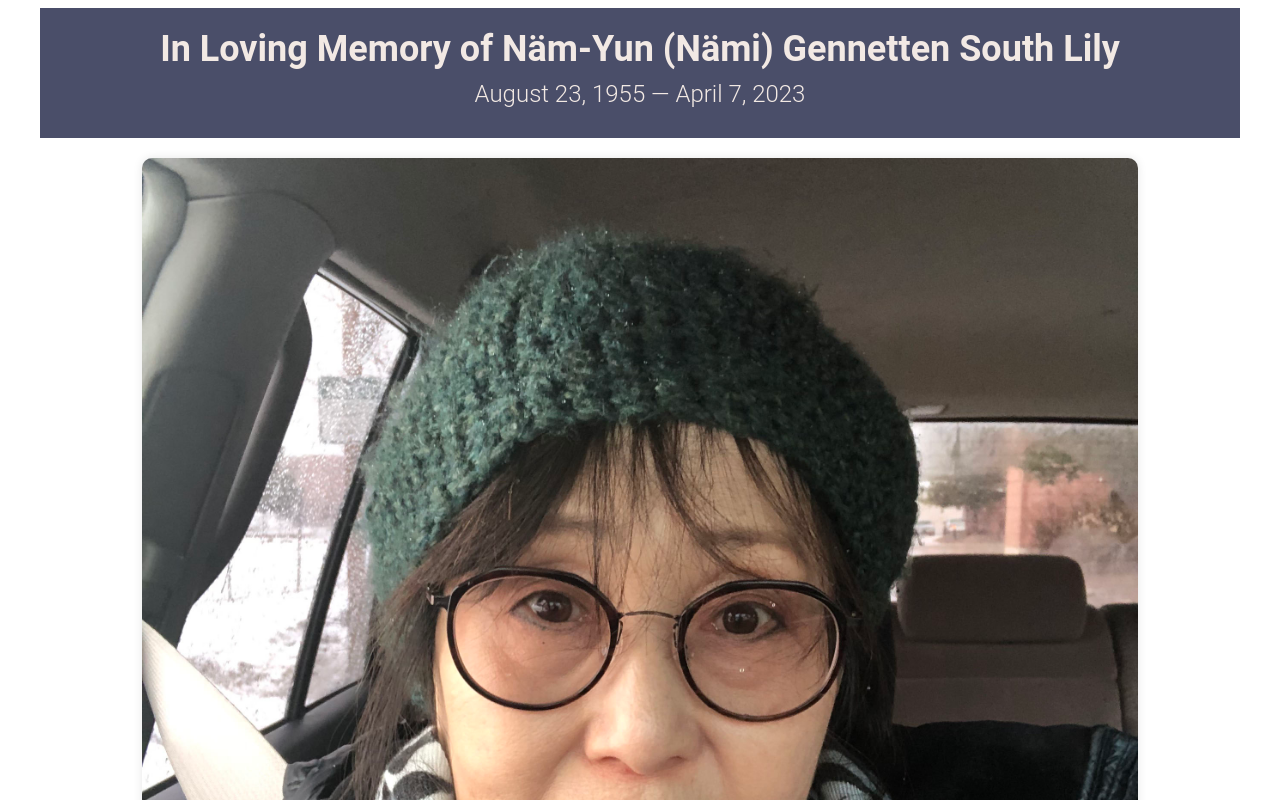
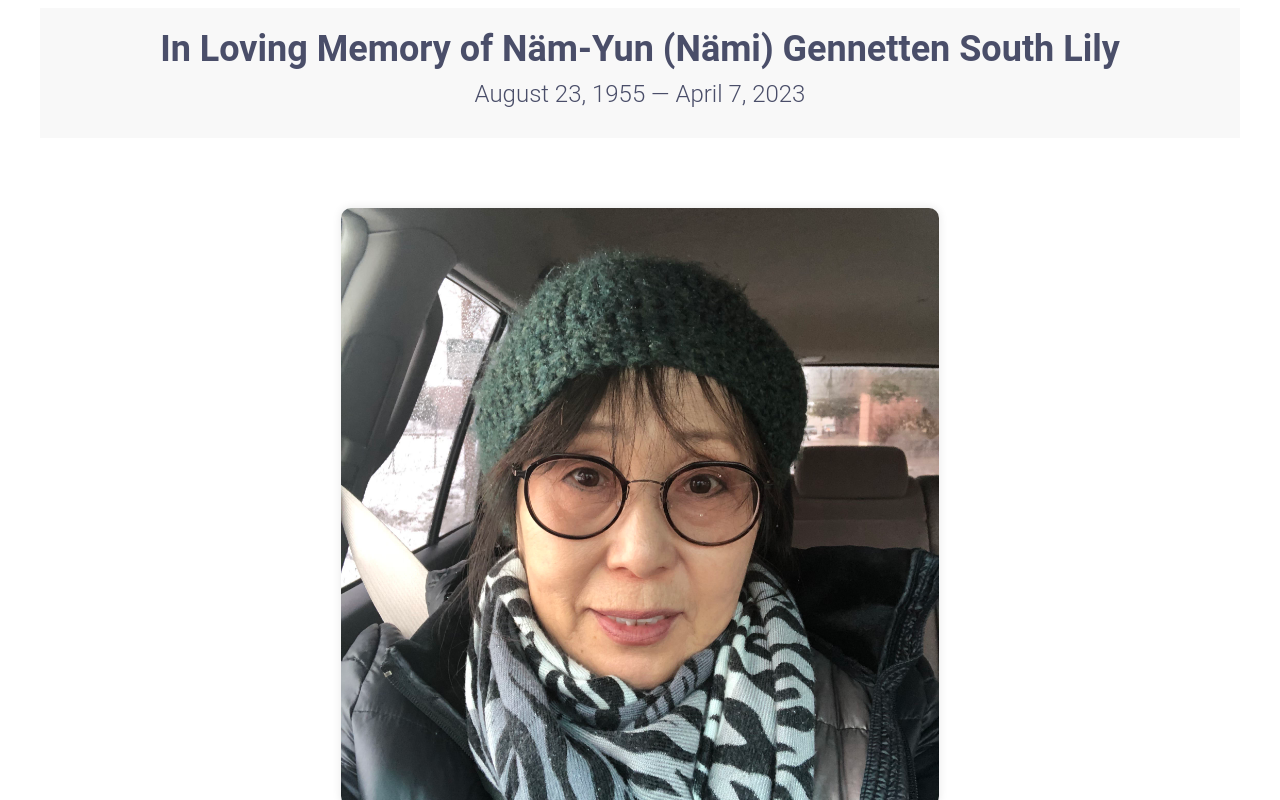
Before and after one commit to dgennetten/mausoleum, a plain HTML site: page src/nami.html in a window 1280 px wide. Shown: the top 800 px of the page. Drawn offline with Linux system fonts and the light colour scheme.

Commit message:
adjusted colors - eulogy pages

```diff
--- a/src/nami.html
+++ b/src/nami.html
@@ -6,8 +6,8 @@
       --primary-color: #4a4e69;
       --secondary-color: #9a8c98;
       --tertiary-color: #c9ada7;
-      --quaternary-color: #f2e9e4;
-      --quinary-color: #e76f51;
+      --quaternary-color: #f8f8f8;
+      --quinary-color: #e0e0e0;
     }
 
     /* Define the font family */
@@ -30,8 +30,8 @@
     .header {
       grid-column: 1 / 13;
       grid-row: 1 / 2;
-      background-color: var(--primary-color);
-      color: var(--quaternary-color);
+      background-color: var(--quaternary-color);
+      color: var(--primary-color);
       padding: 20px;
       text-align: center;
     }
@@ -68,10 +68,11 @@
     }
 
     .image img {
-      width: 100%;
+      width: 60%;
       height: auto;
       border-radius: 10px;
       box-shadow: 0 0 10px rgba(0, 0, 0, 0.1);
+      margin: 50px;
     }
 
     /* Define the content */
@@ -114,8 +115,8 @@
     .footer {
       grid-column: 1 / 13;
       grid-row: 3 / 4;
-      background-color: var(--primary-color);
-      color: var(--quaternary-color);
+      background-color: var(--quaternary-color);
+      color: var(--primary-color);
       padding: 20px;
       text-align: center;
     }
```
